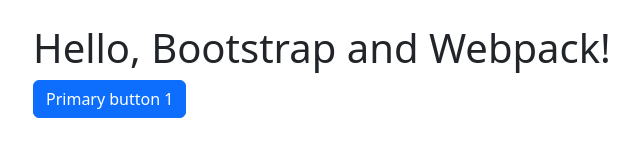
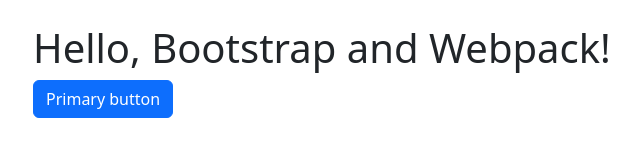
Before and after one commit to antoshkoo/searadar, a website: page dist/index.html in a window 1280 px wide. Shown: the full height of the page, 53-693 px from the left. Drawn offline with Linux system fonts and the light colour scheme.

Commit message:
test: pages delivery

```diff
--- a/dist/index.html
+++ b/dist/index.html
@@ -8,7 +8,7 @@
   <body>
     <div class="container py-4 px-3 mx-auto">
       <h1>Hello, Bootstrap and Webpack!</h1>
-      <button class="btn btn-primary">Primary button 1</button>
+      <button class="btn btn-primary">Primary button</button>
     </div>
     <script src="./main.js"></script>
   </body>
```
